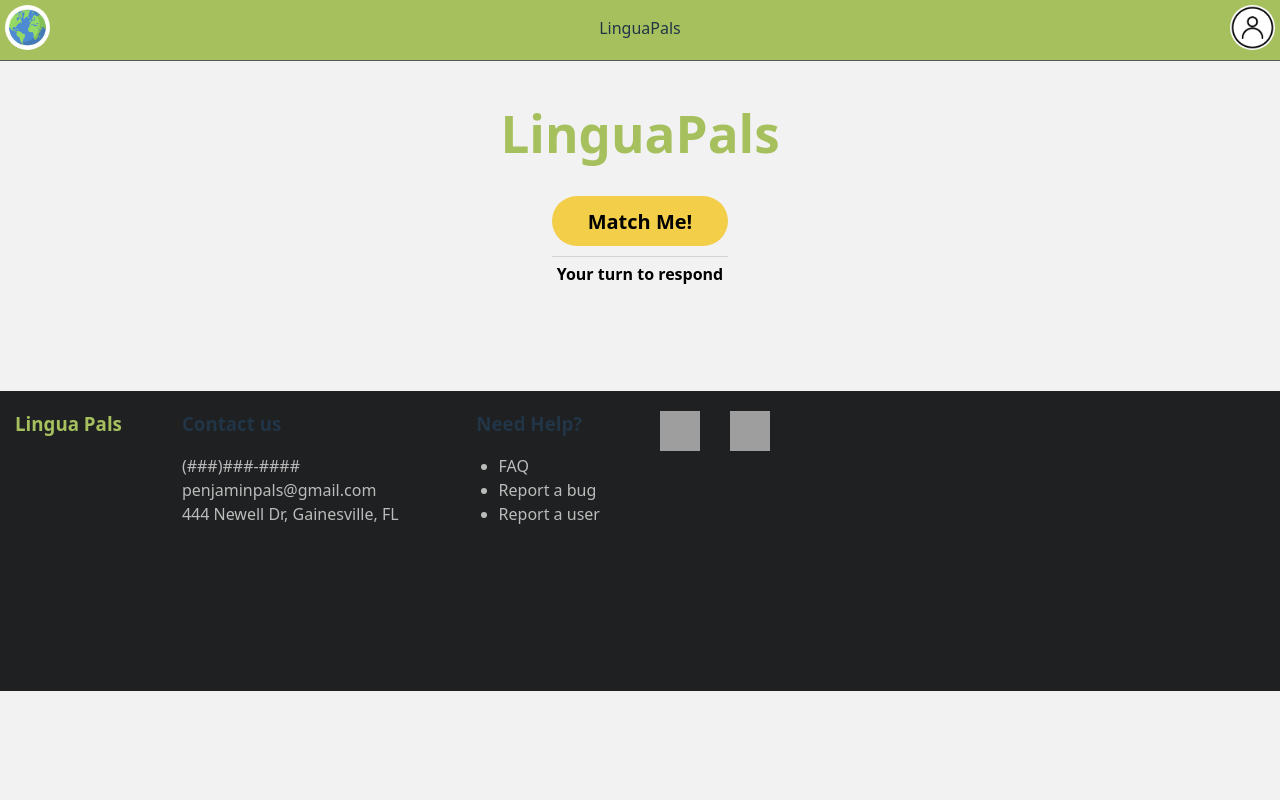
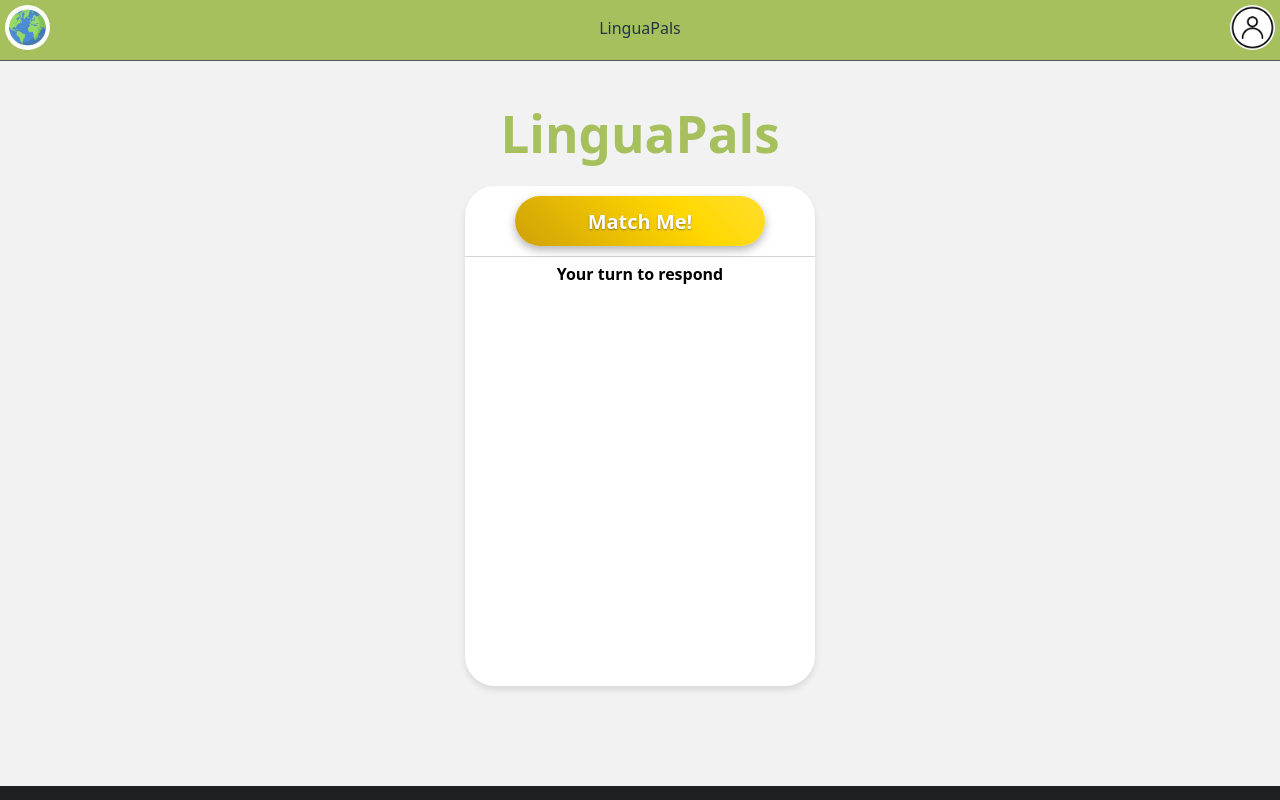
Before and after one commit to LinguaPals/LinguaPals, a React (Vite) app in the folder frontend/: page /dashboard in a window 1280 px wide. Shown: the top 800 px of the page. Built offline with nearby package versions, Linux system fonts and the light colour scheme; grey boxes are pictures that could not be loaded.

Commit message:
fixed css
fixed css for survey and dashboard

```diff
--- a/frontend/src/App.css
+++ b/frontend/src/App.css
@@ -2,6 +2,7 @@
 html, body, #root {
   --main-color: #f2f2f2;
   --top-bar-color: rgb(166,192,94);
+  --gold: rgb(243,206,73);
   height: 100%;
   width: 100%;
   margin: 0;
@@ -129,27 +130,86 @@ body {
   font-size: 24px;
 }
 
-.card p, .left-card p {
-  color: #666;
-  margin-bottom: 20px;
+.center-box {
+  width: 350px;
+  height: 500px;
+  border-radius: 30px;
+  background-color: #ffffff;
+  box-shadow: 0 4px 6px rgba(0,0,0,0.1);
+}
+
+/*============================================
+================new user survey===============
+=============================================*/
+.survey-page {
+  display:flex;
+  flex-direction: column;
+  align-items: center;
+  height: 100vh;
+}
+.survey-form {
+  color: black;
+  display: flex;
+  flex-direction: column;
+  width: 450px;
+  align-items: center;
+  border: 1px solid #eeeeee;
+  background-color: #ffffff;
+  padding-top: 10px;
+  padding-bottom: 20px;
+  border-radius: 15px;
+  box-shadow: 0 4px 6px rgba(0,0,0,0.1);
+}
+.survey-form option {
+  text-align:center;
+}
+
+
+.survey-field {
+  background-color: #ffffff;
+  border-color: var(--gold);
+  color: black;
+}
+
+select:hover{
+  cursor:grab;
+}
+
+#name {
+  width: 200px;
 }
 
 .match-button {
-  margin: 10px 0;
-  width: 100%;
-  border-radius: 30px;
+  width: 250px;
   font-size: 20px;
   font-weight: 900;
   height: 50px;
-  color: #000000;
-  background-color: rgb(243,206,73);
+  color: #ffffff;
+  background: linear-gradient(45deg, #b8860b, #ffd700, #ffec8b, #daa520);
+  background-size: 300% 300%;
+  color: white;
+  font-weight: bold;
   border: none;
-  cursor: pointer;
-  transition: background-color 0.3s ease;
+  border-radius: 30px;
+  margin: 10px;
+  padding: 10px 20px;
+  box-shadow: 0 4px 10px rgba(0, 0, 0, 0.3);
+  text-shadow: 0 1px 2px rgba(0, 0, 0, 0.4);
+  transition: background-position 2s ease, transform 0.2s ease;
 }
 
 .match-button:hover {
-  background-color: rgb(233, 196, 63);
+  background-position: right center;
+  transform: scale(1.05);
+}
+
+@keyframes shine {
+  0% { background-position: left center; }
+  100% { background-position: right center; }
+}
+
+.match-button.shine {
+  animation: shine 3s linear infinite;
 }
 
 .chat-status, .progress-stats {
@@ -436,7 +496,7 @@ body {
 .main-box.small {
   width: clamp(280px, 35vw, 360px);
   padding: clamp(10px, 1.5vw, 14px);
-  border-radius: 12px;
+  border-radius: 15px;
   box-shadow: 0 6px 18px rgba(0,0,0,0.08);
   max-height: calc(100vh - 120px);
   overflow: auto;
@@ -457,7 +517,7 @@ body {
 .or-separator hr{flex:1;border:none;border-top:1px solid #ddd}
 .or-separator span{margin:0 10px;color:#888}
 
-.google-icon{display:block;width:clamp(100px,18vw,140px);padding:0;background:transparent}
+#google-icon{width: 150px;padding:0;background:transparent}
 
 .debug-button{margin-top:8px}
 
--- a/frontend/src/pages/sign_in_page.jsx
+++ b/frontend/src/pages/sign_in_page.jsx
@@ -55,7 +55,7 @@ function SignInPage (){
                         <SignIn onClick={handleSubmit}/>
                         <p style={{color:"black", margin:"0px"}}>
                             Already have an account?{" "}
-                            <Link to='/'>Sign in</Link>
+                            <Link to='/login'>Sign in</Link>
                         </p>
 
                         <div style={{
@@ -76,7 +76,7 @@ function SignInPage (){
                         }}>
                             <img src={ GoogleIcon }
                             alt="Sign in with Google"
-                            className="google-icon"/>
+                            id="google-icon"/>
                         </button>
                     </div>
                 </div>
```
